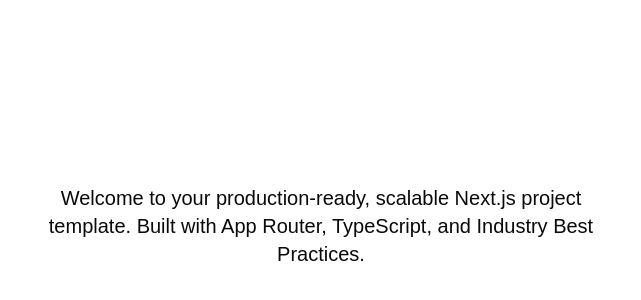
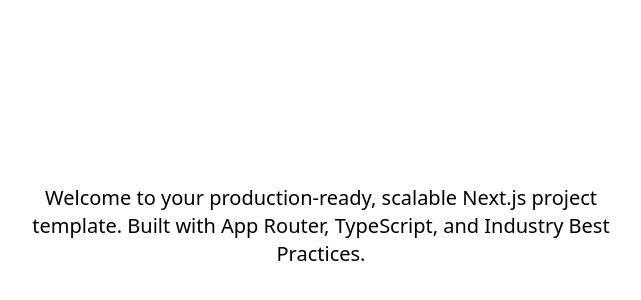
Before and after one commit to mantiqh/waterlabs-web, a Next.js app: page / in a window 1280 px wide. Shown: the part 186-486 px from the top of the page, without its empty margins (319-960 px from the left). Built offline with nearby package versions, Linux system fonts and the light colour scheme.

Commit message:
chore: setup designing things

```diff
--- a/src/app/globals.css
+++ b/src/app/globals.css
@@ -1,26 +1,129 @@
-@import 'tailwindcss';
+@import "tailwindcss";
+@import url('https://api.fontshare.com/v2/css?f[]=general-sans@200,300,400,500,600,700,800&display=swap');
+
+@theme {
+  /* Breakpoints */
+  --breakpoint-mobile: 0px;
+  --breakpoint-tablet: 720px;
+  --breakpoint-desktop: 1024px;
+
+  /* Colors - Neutral */
+  --color-white: #FFFFFF;
+  --color-ghost-white: #F4F6F9;
+  --color-light-gray: #D7DCE2;
+  --color-medium-gray: #7D8690;
+  --color-charcoal: #2A2A2A;
+  --color-gray-black: #111111;
+  --color-black: #000000;
+
+  /* Colors - Primary */
+  --color-electric-blue: #0F68D6;
+  --color-sky-blue: #91C6F2;
+  --color-midnight-blue: #042849;
+
+  /* Colors - Secondary */
+  --color-aqua-mint: #63CCB7;
+  --color-lime-green: #A9D154;
+  --color-golden-ochre: #D6A85F;
+  --color-coral-pink: #F3838C;
+  --color-lavender-purple: #AE87E4;
+  --color-warm-stone: #B8B1A5;
+
+  /* Spacing */
+  --spacing-0: 0px;
+  --spacing-4: 4px;
+  --spacing-8: 8px;
+  --spacing-12: 12px;
+  --spacing-14: 14px;
+  --spacing-16: 16px;
+  --spacing-20: 20px;
+  --spacing-24: 24px;
+  --spacing-26: 26px;
+  --spacing-32: 32px;
+  --spacing-40: 40px;
+  --spacing-48: 48px;
+  --spacing-60: 60px;
+  --spacing-80: 80px;
+  --spacing-120: 120px;
+
+  /* Fonts */
+  --font-primary: 'General Sans', sans-serif;
+  --font-secondary: var(--font-inter), sans-serif;
+}
+
+@utility gradient {
+  background-image: linear-gradient(to right, var(--color-electric-blue), var(--color-aqua-mint));
+}
+
+/* Responsive Typography - Display */
+@utility display-1 {
+  @apply font-primary font-medium capitalize text-[48px] leading-[56px] md:text-[64px] md:leading-[72px] lg:text-[80px] lg:leading-[88px];
+}
+
+@utility display-h1 {
+  @apply font-primary font-normal capitalize text-[40px] leading-[48px] md:text-[56px] md:leading-[64px] lg:text-[68px] lg:leading-[76px];
+}
+
+@utility display-h2 {
+  @apply font-primary font-normal capitalize text-[32px] leading-[40px] md:text-[44px] md:leading-[56px] lg:text-[52px] lg:leading-[60px];
+}
+
+@utility display-h3 {
+  @apply font-primary font-normal text-[28px] leading-[36px] md:text-[40px] md:leading-[52px] lg:text-[48px] lg:leading-[56px];
+}
+
+@utility display-h4 {
+  @apply font-primary font-normal text-[24px] leading-[32px] md:text-[36px] md:leading-[48px] lg:text-[40px] lg:leading-[48px];
+}
+
+@utility display-h5 {
+  @apply font-primary font-normal text-[20px] leading-[28px] md:text-[28px] md:leading-[40px] lg:text-[32px] lg:leading-[40px];
+}
+
+@utility display-h6 {
+  @apply font-primary font-normal text-[18px] leading-[26px] md:text-[22px] md:leading-[32px] lg:text-[24px] lg:leading-[32px];
+}
+
+/* Responsive Typography - Body */
+@utility body-xl {
+  @apply font-secondary font-normal text-[28px] leading-[36px] md:text-[28px] md:leading-[40px] lg:text-[32px] lg:leading-[40px];
+}
+
+@utility body-l {
+  @apply font-secondary font-normal text-[24px] leading-[32px] md:text-[24px] md:leading-[36px] lg:text-[28px] lg:leading-[36px];
+}
+
+@utility body-m {
+  @apply font-secondary font-normal text-[20px] leading-[28px] md:text-[20px] md:leading-[32px] lg:text-[24px] lg:leading-[32px];
+}
+
+@utility body-s {
+  @apply font-secondary font-normal text-[18px] leading-[26px] md:text-[18px] md:leading-[28px] lg:text-[20px] lg:leading-[28px];
+}
+
+@utility body-xs {
+  @apply font-secondary font-normal text-[16px] leading-[24px] md:text-[16px] md:leading-[24px] lg:text-[18px] lg:leading-[26px];
+}
+
+@utility body-xxs {
+  @apply font-secondary font-normal text-[14px] leading-[20px] md:text-[14px] md:leading-[20px] lg:text-[16px] lg:leading-[24px];
+}
+
+@utility body-caption {
+  @apply font-secondary font-normal text-[12px] leading-[16px] tracking-[0.01em] lg:text-[12px] lg:leading-[20px];
+}
+
+@utility body-cta {
+  @apply font-secondary font-medium text-[16px] leading-[24px];
+}
 
 :root {
-  --background: #ffffff;
-  --foreground: #0a0a0a;
-}
-
-@theme inline {
-  --color-background: var(--background);
-  --color-foreground: var(--foreground);
-  --font-sans: var(--font-geist-sans);
-  --font-mono: var(--font-geist-mono);
-}
-
-@media (prefers-color-scheme: dark) {
-  :root {
-    --background: #ffffff;
-    --foreground: #0a0a0a;
-  }
+  --background: var(--color-white);
+  --foreground: var(--color-black);
 }
 
 body {
   background: var(--background);
   color: var(--foreground);
-  font-family: Arial, Helvetica, sans-serif;
+  font-family: var(--font-secondary);
 }
--- a/src/app/layout.tsx
+++ b/src/app/layout.tsx
@@ -1,23 +1,18 @@
 import './globals.css';
 
 import type { Metadata } from 'next';
-import { Geist, Geist_Mono } from 'next/font/google';
+import { Inter } from 'next/font/google';
 
-const geistSans = Geist({
-  variable: '--font-geist-sans',
-  subsets: ['latin'],
-});
-
-const geistMono = Geist_Mono({
-  variable: '--font-geist-mono',
+const inter = Inter({
+  variable: '--font-inter',
   subsets: ['latin'],
 });
 
 import { RootProvider } from '@/context/root-provider';
 
 export const metadata: Metadata = {
-  title: 'Create Next App',
-  description: 'Generated by create next app',
+  title: 'Waterlabs Web',
+  description: 'Waterlabs Next.js Application',
 };
 
 export default function RootLayout({
@@ -27,7 +22,7 @@
 }>) {
   return (
     <html lang="en">
-      <body className={`${geistSans.variable} ${geistMono.variable} antialiased`}>
+      <body className={`${inter.variable} antialiased`}>
         <RootProvider>{children}</RootProvider>
       </body>
     </html>
--- /dev/null
+++ b/src/components/CTA.tsx
@@ -0,0 +1,102 @@
+import React from 'react';
+
+export type CTAVariant =
+  | 'light-bg'
+  | 'dark-bg'
+  | 'outline'
+  | 'light-text'
+  | 'dark-text'
+  | 'light-arrow'
+  | 'dark-arrow';
+
+export interface CTAProps extends React.ButtonHTMLAttributes<HTMLButtonElement> {
+  variant: CTAVariant;
+  children?: React.ReactNode;
+}
+
+const ChevronRight = ({ className }: { className?: string }) => (
+  <svg
+    width="16"
+    height="16"
+    viewBox="0 0 16 16"
+    fill="none"
+    xmlns="http://www.w3.org/2000/svg"
+    className={`shrink-0 ${className}`}
+  >
+    <path
+      d="M6 12L10 8L6 4"
+      stroke="currentColor"
+      strokeWidth="2"
+      strokeLinecap="round"
+      strokeLinejoin="round"
+    />
+  </svg>
+);
+
+export const CTA = React.forwardRef<HTMLButtonElement, CTAProps>(
+  ({ variant, children, className = '', ...props }, ref) => {
+    // Base classes
+    const baseClasses = "inline-flex items-center justify-center transition-all duration-300 body-cta focus:outline-none focus-visible:ring-2 focus-visible:ring-offset-2";
+
+    // We determine padding based on whether it's an arrow-only variant or not
+    const isArrowOnly = variant === 'light-arrow' || variant === 'dark-arrow';
+    const isTextOnly = variant === 'light-text' || variant === 'dark-text';
+
+    let shapeClasses = "";
+    if (isArrowOnly) {
+      shapeClasses = "rounded-full p-16 lg:p-20";
+    } else if (isTextOnly) {
+      shapeClasses = "p-0 gap-8";
+    } else {
+      shapeClasses = "rounded-full py-16 px-24 lg:py-20 lg:px-[28px] gap-8";
+    }
+
+    let variantClasses = "";
+    let iconClasses = "";
+
+    switch (variant) {
+      case 'light-bg':
+        variantClasses = "bg-electric-blue text-white hover:bg-linear-to-r hover:from-electric-blue hover:to-aqua-mint border border-transparent";
+        iconClasses = "text-white";
+        break;
+      case 'dark-bg':
+        variantClasses = "bg-white text-midnight-blue hover:bg-linear-to-r hover:from-electric-blue hover:to-aqua-mint hover:text-white hover:border-transparent border border-transparent";
+        iconClasses = "text-midnight-blue group-hover:text-white transition-colors duration-300";
+        break;
+      case 'outline':
+        variantClasses = "bg-transparent border border-white text-white hover:bg-linear-to-r hover:from-electric-blue hover:to-aqua-mint hover:border-transparent";
+        iconClasses = "text-white";
+        break;
+      case 'light-text':
+        // Text is underlined by default
+        variantClasses = "bg-transparent text-midnight-blue hover:text-electric-blue underline underline-offset-4 decoration-1";
+        iconClasses = "text-electric-blue group-hover:text-midnight-blue transition-colors duration-300 no-underline";
+        break;
+      case 'dark-text':
+        variantClasses = "bg-transparent text-aqua-mint hover:text-white underline underline-offset-4 decoration-1";
+        iconClasses = "text-white group-hover:text-aqua-mint transition-colors duration-300 no-underline";
+        break;
+      case 'dark-arrow':
+        variantClasses = "bg-transparent border border-white text-white hover:bg-white hover:text-electric-blue";
+        iconClasses = "text-white group-hover:text-electric-blue transition-colors duration-300";
+        break;
+      case 'light-arrow':
+        variantClasses = "bg-transparent border border-electric-blue text-electric-blue hover:bg-electric-blue hover:text-white";
+        iconClasses = "text-electric-blue group-hover:text-white transition-colors duration-300";
+        break;
+    }
+
+    return (
+      <button
+        ref={ref}
+        className={`group ${baseClasses} ${shapeClasses} ${variantClasses} ${className}`}
+        {...props}
+      >
+        {!isArrowOnly && children && <span>{children}</span>}
+        <ChevronRight className={iconClasses} />
+      </button>
+    );
+  }
+);
+
+CTA.displayName = 'CTA';
```
Also changed, not shown: 1 other file (tests, documents, lock files or other folders).
